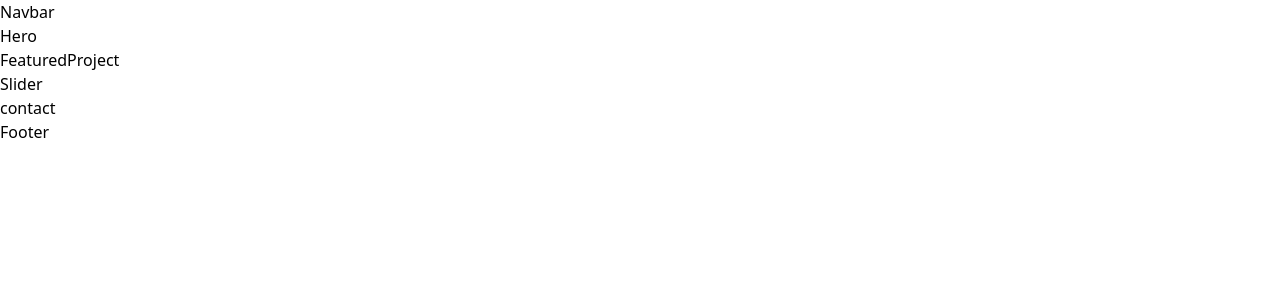
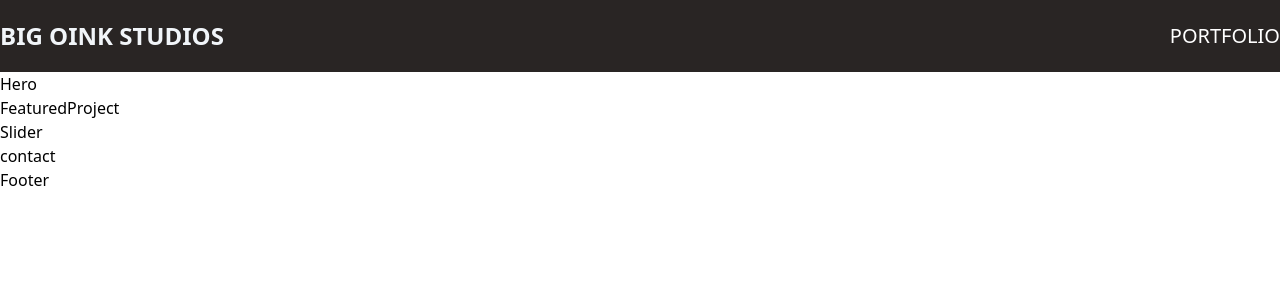
Before and after one commit to hekmatsalehi/big-oink-studios, a Next.js app: page / in a window 1280 px wide. Shown: the top 300 px of the page. Built offline with nearby package versions, Linux system fonts and the light colour scheme.

Commit message:
Navbar designed

```diff
--- a/containers/navbar/index.tsx
+++ b/containers/navbar/index.tsx
@@ -1,7 +1,14 @@
 import React from "react";
 
 const Navbar = () => {
-  return <div>Navbar</div>;
+  return (
+    <nav className="w-full sticky top-0 bg-stone-800 text-slate-100">
+      <div className="container mx-auto py-5 flex items-center justify-between">
+          <span className="text-2xl font-semibold uppercase">Big Oink Studios</span>
+          <span className="text-xl text-white uppercase">Portfolio</span>
+      </div>
+    </nav>
+  )
 };
 
 export default Navbar;
--- a/tailwind.config.js
+++ b/tailwind.config.js
@@ -3,6 +3,7 @@ module.exports = {
   content: [
     './pages/**/*.{js,ts,jsx,tsx}',
     './components/**/*.{js,ts,jsx,tsx}',
+    './containers/**/*.{js,ts,jsx,tsx}',
   ],
   theme: {
     extend: {},
```
